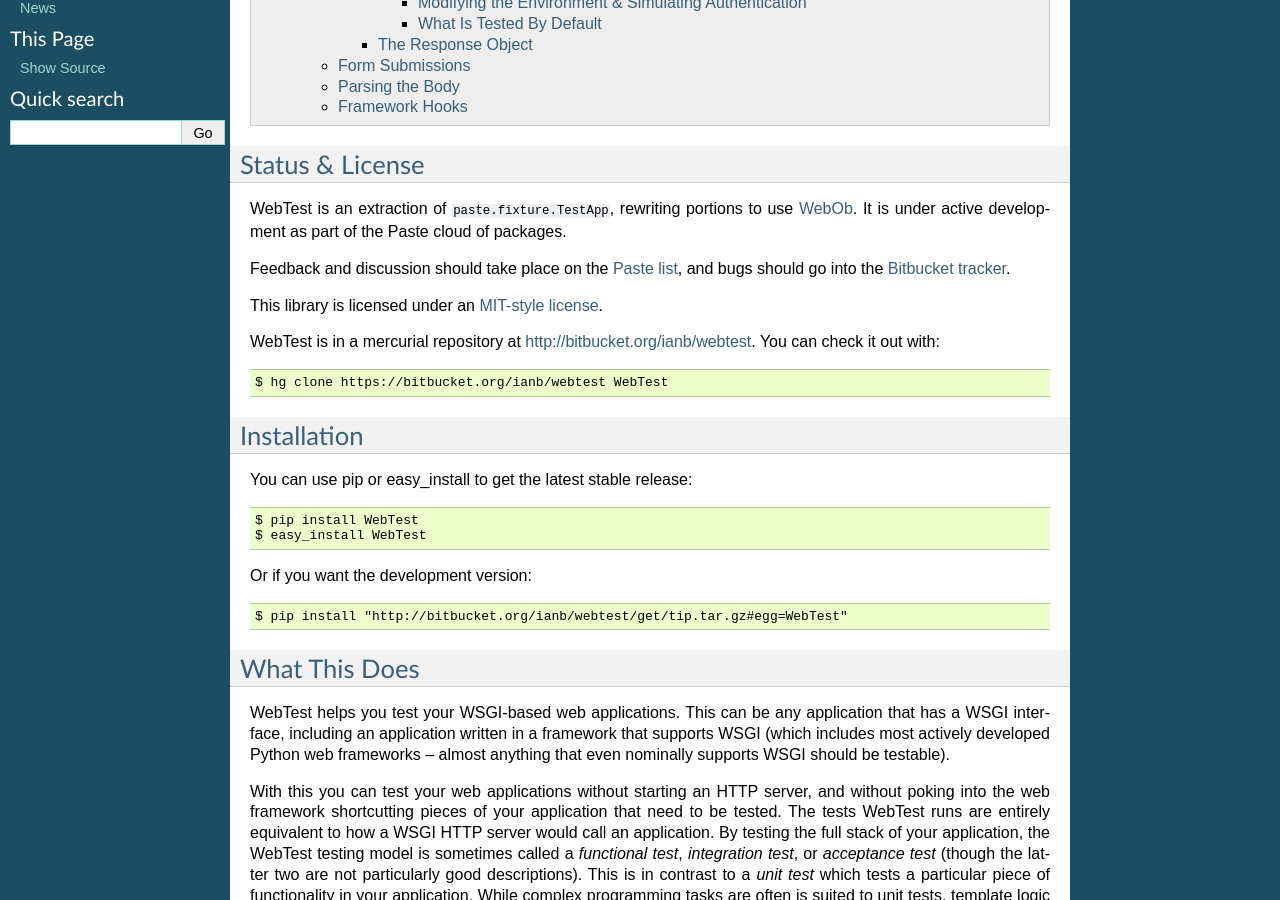
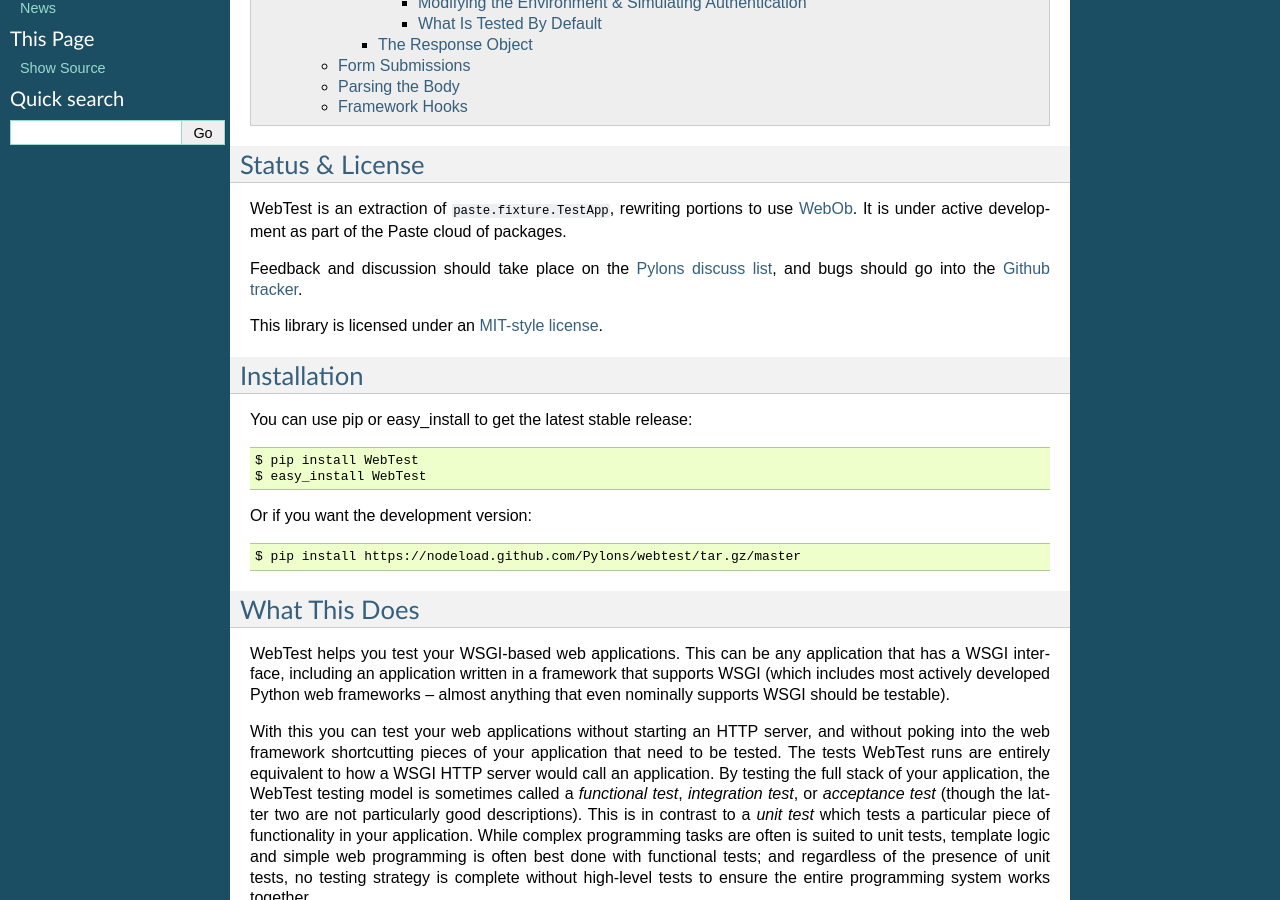
Before and after one commit to Pylons/webtest, a Sphinx documentation site: the page built from docs/index.txt, in a window 1280 px wide and 900 px high, scrolled down 399 px. Built offline with Sphinx 7.4.7, drawn with Linux system fonts in a browser that asks for light colours; pages that are not in the unit, such as notebooks, are missing from menus.

Commit message:
we are no longer on bitbucket

```diff
--- a/docs/index.txt
+++ b/docs/index.txt
@@ -23,17 +23,12 @@
 portions to use `WebOb <http://docs.webob.org/>`_.  It is under
 active development as part of the Paste cloud of packages.
 
-Feedback and discussion should take place on the `Paste list
-<http://pythonpaste.org/community/>`_, and bugs should go into the
-`Bitbucket tracker
-<https://bitbucket.org/ianb/webtest/issues?status=new&status=open>`_.
+Feedback and discussion should take place on the `Pylons discuss list
+<https://groups.google.com/forum/?fromgroups#!forum/pylons-discuss>`_, and bugs
+should go into the `Github tracker
+<https://github.com/Pylons/webtest/issues>`_.
 
 This library is licensed under an `MIT-style license <license.html>`_.
-
-WebTest is in a mercurial repository at `http://bitbucket.org/ianb/webtest
-<https://bitbucket.org/ianb/webtest>`_.  You can check it out with::
-
-    $ hg clone https://bitbucket.org/ianb/webtest WebTest
 
 Installation
 ============
@@ -45,7 +40,7 @@
 
 Or if you want the development version::
 
-    $ pip install "http://bitbucket.org/ianb/webtest/get/tip.tar.gz#egg=WebTest"
+    $ pip install https://nodeload.github.com/Pylons/webtest/tar.gz/master
 
 What This Does
 ==============
```
